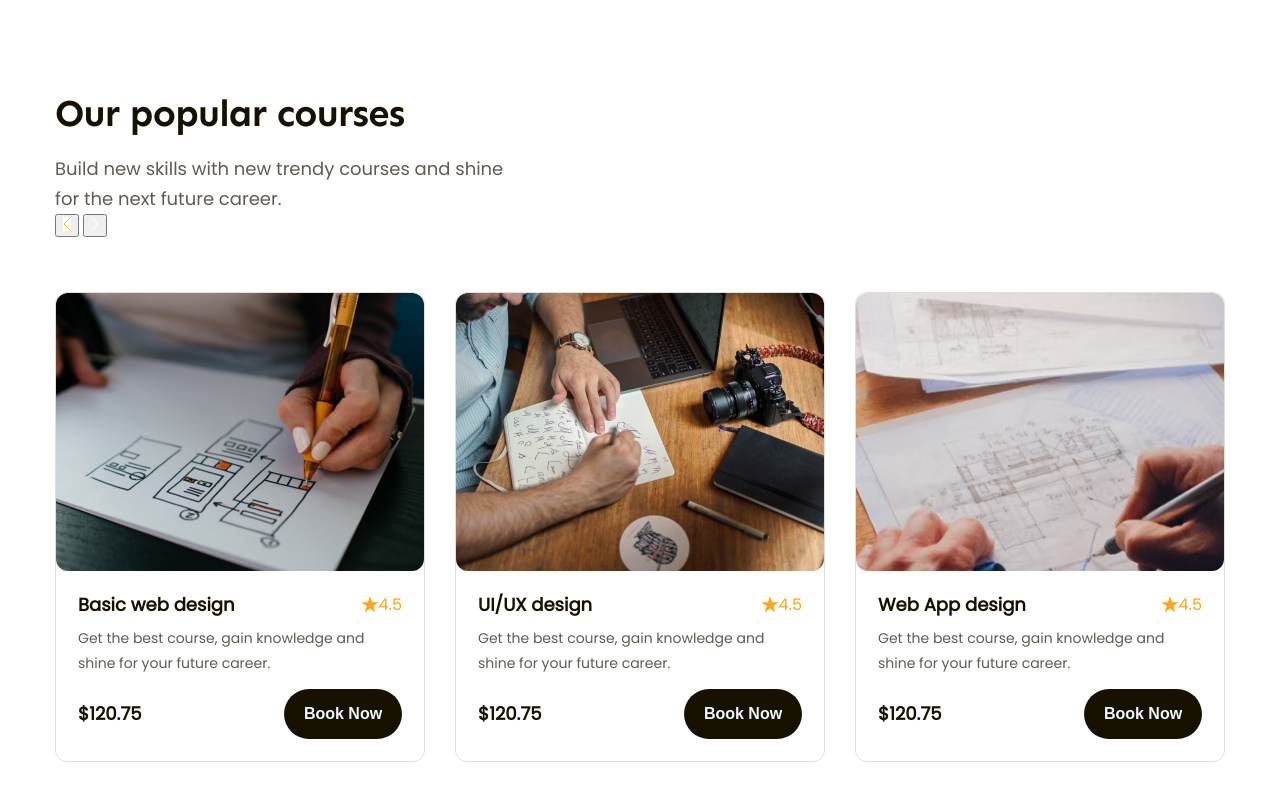
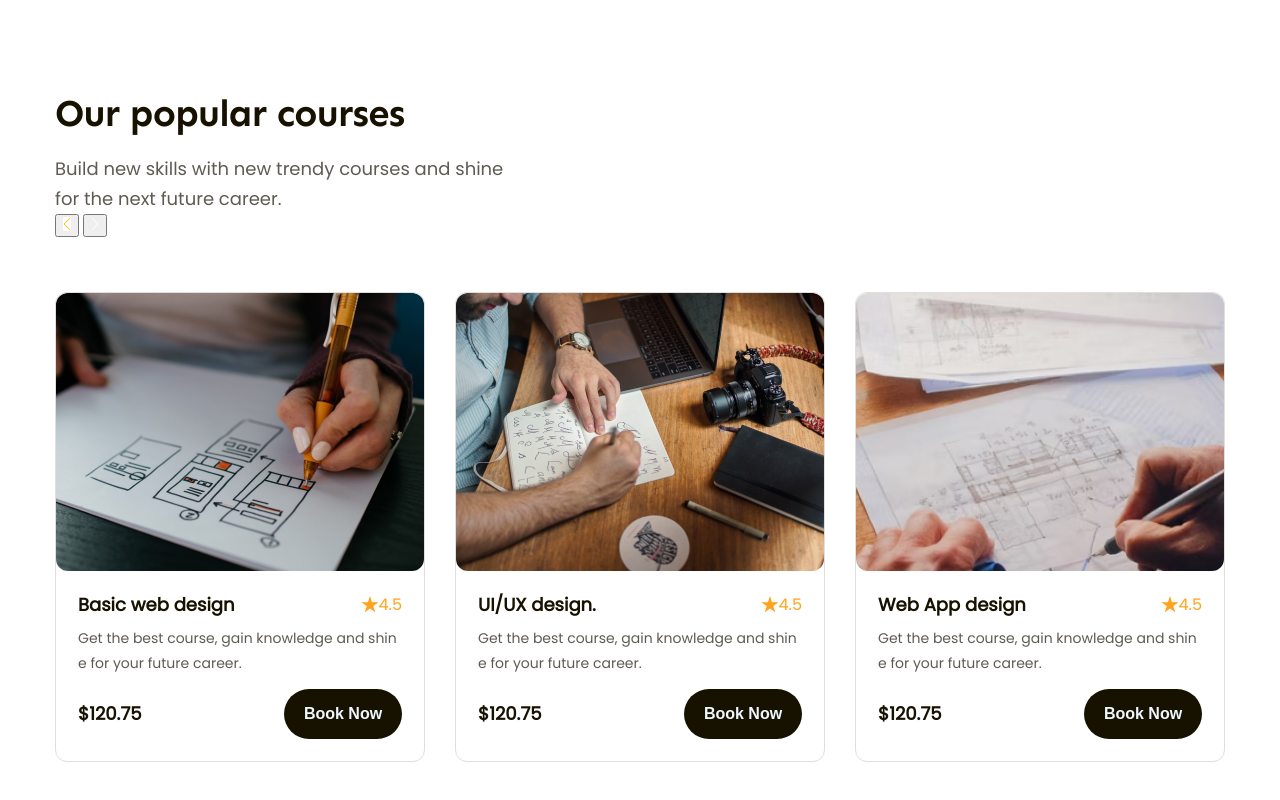
Before and after one commit to nhuttan-203/Figmar-to-HTML, a plain HTML site: page index.html in a window 1280 px wide. Shown: the part 949-1749 px from the top of the page. Drawn offline with Linux system fonts and the light colour scheme.

Commit message:
popular-part3

```diff
--- a/assets/css/style.css
+++ b/assets/css/style.css
@@ -58,6 +58,20 @@ a {
     opacity: 0.9;
 }
 
+.line-clamp {
+    display: -webkit-box;
+    -webkit-line-clamp: var(--line-clamp, 1);
+    -webkit-box-orient: vertical;
+    overflow: hidden;
+}
+
+.line-clamp.line-2 {
+    --line-clamp: 2;
+}
+
+.break-all {
+    word-break: break-all;
+}
 
 /* header */
 .header {
@@ -316,6 +330,7 @@ a {
 }
 
 .popular .course-item {
+    flex: 1;
     border-radius: 12px;
     border: 1px solid #E2DFDA;
     background: #FFF;
--- a/index.html
+++ b/index.html
@@ -146,68 +146,79 @@
                 </div>
                 <div class="course-list">
                     <!-- Course 1 ------------------------------------>
-                    <a href="">
-                        <div class="course-item">
-                            <img src="./assets/img/Image.png" alt="Basic web design" class="thumb">
-                            <div class="info">
-                                <div class="head">
-                                    <h3 class="title">Basic web design</h3>
-                                    <div class="ratting">
-                                        <img src="./assets/icon/Star 6.svg" alt="" class="start">
-                                        <span class="value">4.5</span>
-                                    </div>
-                                </div>
-                                <p class="desc">Get the best course, gain knowledge and shine for your future career.
-                                </p>
-                                <div class="foot">
-                                    <span class="price">$120.75</span>
-                                    <button class="btn btn-book">Book Now</button>
+                    <div class="course-item">
+                        <a href=""><img src="./assets/img/Image.png" alt="Basic web design" class="thumb"></a>
+                        <div class="info">
+                            <div class="head">
+                                <a href="">
+                                    <h3 class="title line-clamp break-all">Basic web design</h3>
+                                </a>
+                                <div class="ratting">
+                                    <img src="./assets/icon/Star 6.svg" alt="" class="start">
+                                    <span class="value">4.5</span>
                                 </div>
                             </div>
+                            <a href="">
+                                <p class="desc line-clamp line-2 break-all">Get the best course, gain knowledge and
+                                    shine for your future career.
+                                </p>
+                            </a>
+                            <div class="foot">
+                                <span class="price">$120.75</span>
+                                <button class="btn btn-book">Book Now</button>
+                            </div>
                         </div>
-                    </a>
+                    </div>
                     <!-- Course 2 ------------------------------------>
-                    <a href="">
-                        <div class="course-item">
-                            <img src="./assets/img/Image (1).png" alt="Basic web design" class="thumb">
-                            <div class="info">
-                                <div class="head">
-                                    <h3 class="title">UI/UX design</h3>
-                                    <div class="ratting">
-                                        <img src="./assets/icon/Star 6.svg" alt="" class="start">
-                                        <span class="value">4.5</span>
-                                    </div>
-                                </div>
-                                <p class="desc">Get the best course, gain knowledge and shine for your future career.
-                                </p>
-                                <div class="foot">
-                                    <span class="price">$120.75</span>
-                                    <button class="btn btn-book">Book Now</button>
+                    <div class="course-item">
+                        <a href=""><img src="./assets/img/Image (1).png" alt="Basic web design" class="thumb"></a>
+                        <div class="info">
+                            <div class="head">
+                                <a href="">
+                                    <h3 class="title line-clamp break-all">UI/UX design.</h3>
+                                </a>
+                                <div class="ratting">
+                                    <img src="./assets/icon/Star 6.svg" alt="" class="start">
+                                    <span class="value">4.5</span>
                                 </div>
                             </div>
+                            <a href="">
+                                <p class="desc line-clamp line-2 break-all">Get the best course, gain knowledge and
+                                    shine for
+                                    your
+                                    future
+                                    career.
+                                </p>
+                            </a>
+                            <div class="foot">
+                                <span class="price">$120.75</span>
+                                <button class="btn btn-book">Book Now</button>
+                            </div>
                         </div>
-                    </a>
+                    </div>
+
                     <!-- Course 3 ------------------------------------>
-                    <a href="">
-                        <div class="course-item">
-                            <img src="./assets/img/Image (2).png" alt="Basic web design" class="thumb">
-                            <div class="info">
-                                <div class="head">
-                                    <h3 class="title">Web App design</h3>
-                                    <div class="ratting">
-                                        <img src="./assets/icon/Star 6.svg" alt="" class="start">
-                                        <span class="value">4.5</span>
-                                    </div>
-                                </div>
-                                <p class="desc">Get the best course, gain knowledge and shine for your future career.
-                                </p>
-                                <div class="foot">
-                                    <span class="price">$120.75</span>
-                                    <button class="btn btn-book">Book Now</button>
+
+                    <div class="course-item">
+                        <img src="./assets/img/Image (2).png" alt="Basic web design" class="thumb">
+                        <div class="info">
+                            <div class="head">
+                                <h3 class="title line-clamp break-all">Web App design</h3>
+                                <div class="ratting">
+                                    <img src="./assets/icon/Star 6.svg" alt="" class="start">
+                                    <span class="value">4.5</span>
                                 </div>
                             </div>
+                            <p class="desc line-clamp line-2 break-all">Get the best course, gain knowledge and shine
+                                for your future career.
+                            </p>
+                            <div class="foot">
+                                <span class="price">$120.75</span>
+                                <button class="btn btn-book">Book Now</button>
+                            </div>
                         </div>
-                    </a>
+                    </div>
+
                 </div>
             </div>
         </div>
```
